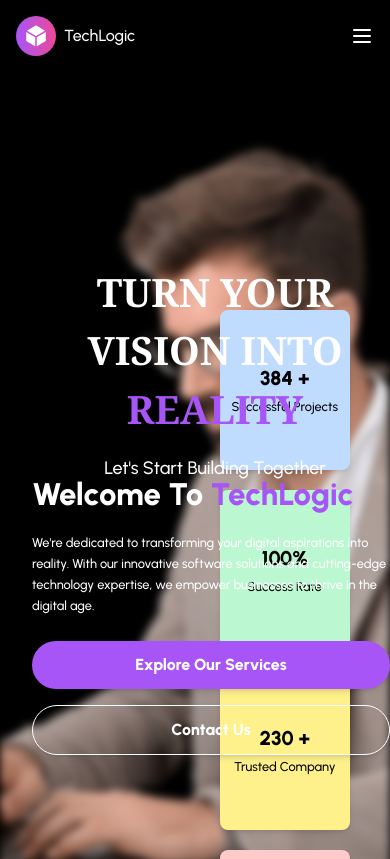
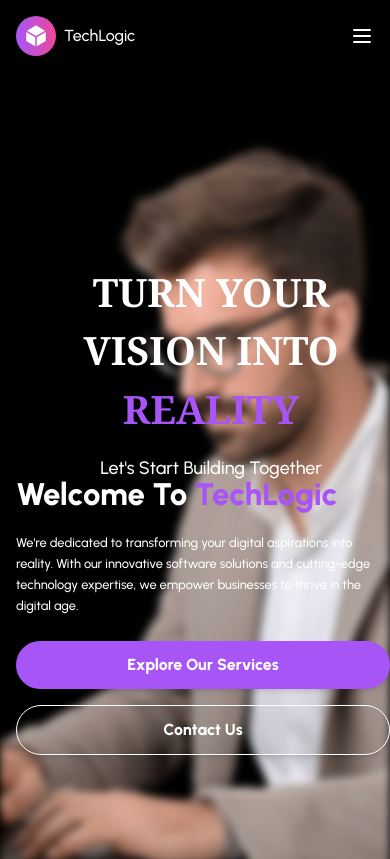
Before and after one commit to sayyamButt317/TechLogic, a React (Vite) app in the folder Client/: page / in a window 390 px wide. Shown: the top 859 px of the page. Built offline with nearby package versions, Linux system fonts and the light colour scheme.

Commit message:
update hero component

```diff
--- a/Client/src/App.css
+++ b/Client/src/App.css
@@ -32,3 +32,30 @@
     line-height: 20px;
 
   }
+  /* Global styles for mobile view */
+@media (max-width: 767px) {
+    .sidebar-container {
+      position: fixed;
+      bottom: 10px;
+      left: 50%;
+      transform: translateX(-50%);
+      width: 100%;
+      max-width: 360px; /* Optional: adjust based on your design */
+      flex-direction: row;
+      gap: 5px;
+    }
+
+    .sidebar-container > div {
+      width: 75px;
+      height: 75px;
+      padding: 8px;
+    }
+
+    .sidebar-container h2 {
+      font-size: 1rem;
+    }
+
+    .sidebar-container p {
+      font-size: 0.75rem;
+    }
+  }
--- a/Client/src/components/Home/Hero.jsx
+++ b/Client/src/components/Home/Hero.jsx
@@ -2,19 +2,19 @@
 import Sidebar from "./sidebar";
 import { useNavigate } from "react-router-dom";
 import manwithlaptop from "../../assets/manwithlaptop.png";
+
 function Hero() {
   const navigate = useNavigate();
   return (
     <div className="relative w-full min-h-[1050px] bg-black overflow-hidden">
-
       {/* Blurred Background Image */}
       <div
-        className="absolute top-0 left-0 w-full h-full bg-cover bg-center filter blur-sm md:blur" // blur-sm for smaller screens, blur for larger
+        className="absolute top-0 left-0 w-full h-full bg-cover bg-center filter blur-sm md:blur"
         style={{ backgroundImage: `url(${manwithlaptop})` }}
       />
       {/* Company Title and Description on the Left */}
       <div className="container mx-auto px-4 md:px-8 lg:px-16 xl:px-24 2xl:px-32">
-        <div className="absolute top-1/3 left-8 md:left-16 lg:left-24 xl:left-32 2xl:left-48 flex flex-col items-start justify-center h-1/2 text-white z-20">
+        <div className="absolute top-1/3 left-4 md:left-16 lg:left-24 xl:left-32 2xl:left-48 flex flex-col items-start justify-center h-1/2 text-white z-20">
           <motion.div
             initial={{ opacity: 0, y: 20 }}
             animate={{ opacity: 1, y: 0 }}
@@ -49,7 +49,7 @@
           </motion.div>
         </div>
         {/* Heading */}
-      <div className="absolute top-1/4 text-center ml-6  text-white z-20">
+        <div className="absolute top-1/4 text-center ml-4 md:ml-6 text-white z-20">
           <motion.h1
             initial={{ opacity: 0, y: 20 }}
             animate={{ opacity: 1, y: 0 }}
@@ -71,7 +71,7 @@
       </div>
 
       {/* Sidebar */}
-      <div className="absolute bottom-10 right-10 md:right-16 lg:right-24 xl:right-32 2xl:right-48">
+      <div className="absolute bottom-10 left-1/2 transform -translate-x-1/2 md:right-16 lg:right-24 xl:right-32 2xl:right-48">
         <motion.div
           initial={{ opacity: 0, y: 20 }}
           animate={{ opacity: 1, y: 0 }}
--- a/Client/src/components/Home/sidebar.jsx
+++ b/Client/src/components/Home/sidebar.jsx
@@ -4,7 +4,7 @@
   const cardColors = ["bg-blue-200", "bg-green-200", "bg-yellow-200", "bg-red-200"];
 
   return (
-    <div className="flex flex-col md:flex-row justify-center items-center text-white z-20 mt-10 gap-5 md:gap-3 md:mt-0">
+    <div className="flex flex-row md:flex-row justify-center items-center text-white z-20 mt-10 gap-2 md:gap-3 md:mt-0 sidebar-container">
       {[
         { count: 384, label: "Successful Projects" },
         { count: 100, label: "Success Rate", suffix: "%" },
@@ -13,12 +13,12 @@
       ].map((item, index) => (
         <div
           key={item.label}
-          className={`flex flex-col items-center justify-center rounded-lg shadow-md p-3 md:p-4 text-center w-full md:w-40 h-40 ${cardColors[index]}`}
+          className={`flex flex-col items-center justify-center rounded-lg shadow-md p-2 md:p-4 text-center w-24 md:w-40 h-24 md:h-40 ${cardColors[index]}`}
         >
-          <h2 className="text-black font-bold text-xl md:text-2xl mb-1">
+          <h2 className="text-black font-bold text-lg md:text-2xl mb-1">
             <CountUp start={0} end={item.count} duration={2} suffix={item.suffix || " +"} />
           </h2>
-          <p className="text-black font-medium md:font-semibold text-sm md:text-base">{item.label}</p>
+          <p className="text-black font-medium md:font-semibold text-xs md:text-base">{item.label}</p>
         </div>
       ))}
     </div>
```
Lines whose indentation alone changed are shown as unchanged.
